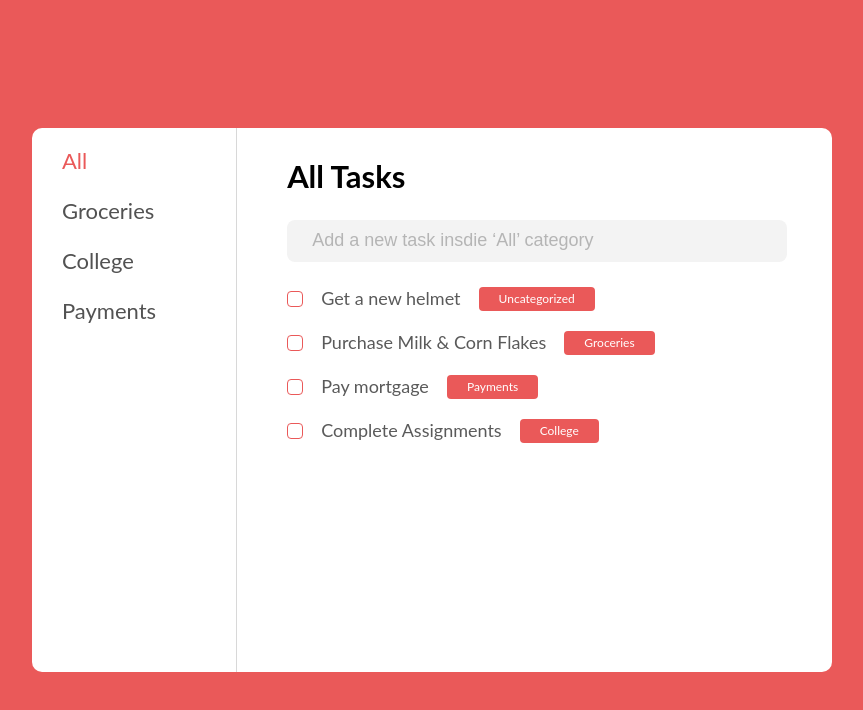
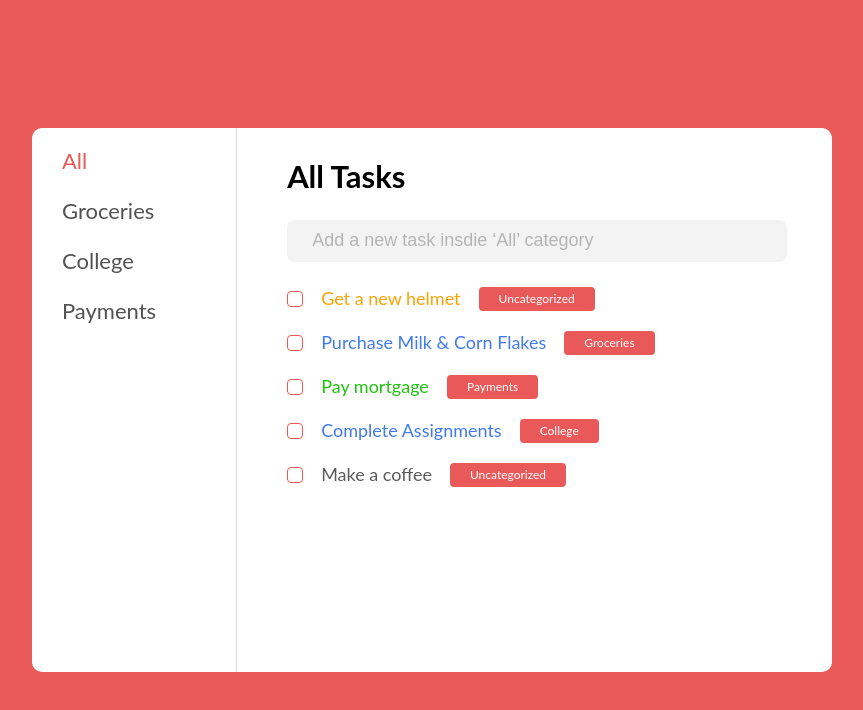
Before and after one commit to Fpsska/TODO-app, a React (Create React App) app: page / in a window 1280 px wide. Shown: the top 710 px of the page, without its empty margins (208-1071 px from the left). Built offline with nearby package versions, Linux system fonts and the light colour scheme.

Commit message:
feat: add logic of set dynamic class, link attr for todo__label HTML-el in todoTemplate.tsx

```diff
--- a/src/app/components/Todo/TodoList.tsx
+++ b/src/app/components/Todo/TodoList.tsx
@@ -21,7 +21,7 @@ const TodoList: React.FC = () => {
             id: '2',
             text: 'Purchase Milk & Corn Flakes',
             category: 'Groceries',
-            status: 'in process'
+            status: 'process'
         },
         {
             id: '3',
@@ -33,7 +33,13 @@ const TodoList: React.FC = () => {
             id: '4',
             text: 'Complete Assignments',
             category: 'College',
-            status: 'in process'
+            status: 'process'
+        },
+        {
+            id: '5',
+            text: 'Make a coffee',
+            category: 'Uncategorized',
+            status: ''
         },
     ]);
 
--- a/src/app/components/Todo/TodoTemplate.tsx
+++ b/src/app/components/Todo/TodoTemplate.tsx
@@ -1,4 +1,4 @@
-import React from 'react';
+import React, { useState, useEffect } from 'react';
 
 // /. imports
 
@@ -11,9 +11,16 @@ interface propTypes {
 // /. interfaces
 
 const TodoTemplate: React.FC<propTypes> = ({ text, category, status }) => {
+
+    const [taskStatuses, setCurrentStatus] = useState<any>({ waiting: 'waiting', process: 'process', done: 'done' });
+
+    useEffect(() => {
+        setCurrentStatus(taskStatuses[status]);
+    }, [status]);
+
     return (
         <li className="todo__item" data-category={category} data-status={status}>
-            <label className="todo__label" >
+            <label className={`todo__label ${status}`} title={text}>
                 <input className="todo__checkbox" type="checkbox" />
                 <span className="todo__checkbox--fake"></span>
                 {text}
--- a/src/app/components/Todo/todo.scss
+++ b/src/app/components/Todo/todo.scss
@@ -34,6 +34,15 @@
         display: flex;
         align-items: center;
         cursor: pointer;
+    }
+    &__label.process {
+        color: #407aed;
+    }
+    &__label.waiting {
+        color: #fca205;
+    }
+    &__label.done {
+        color: #1ec40c;
     }
     &__category {
         background-color: #ea5959;
```
